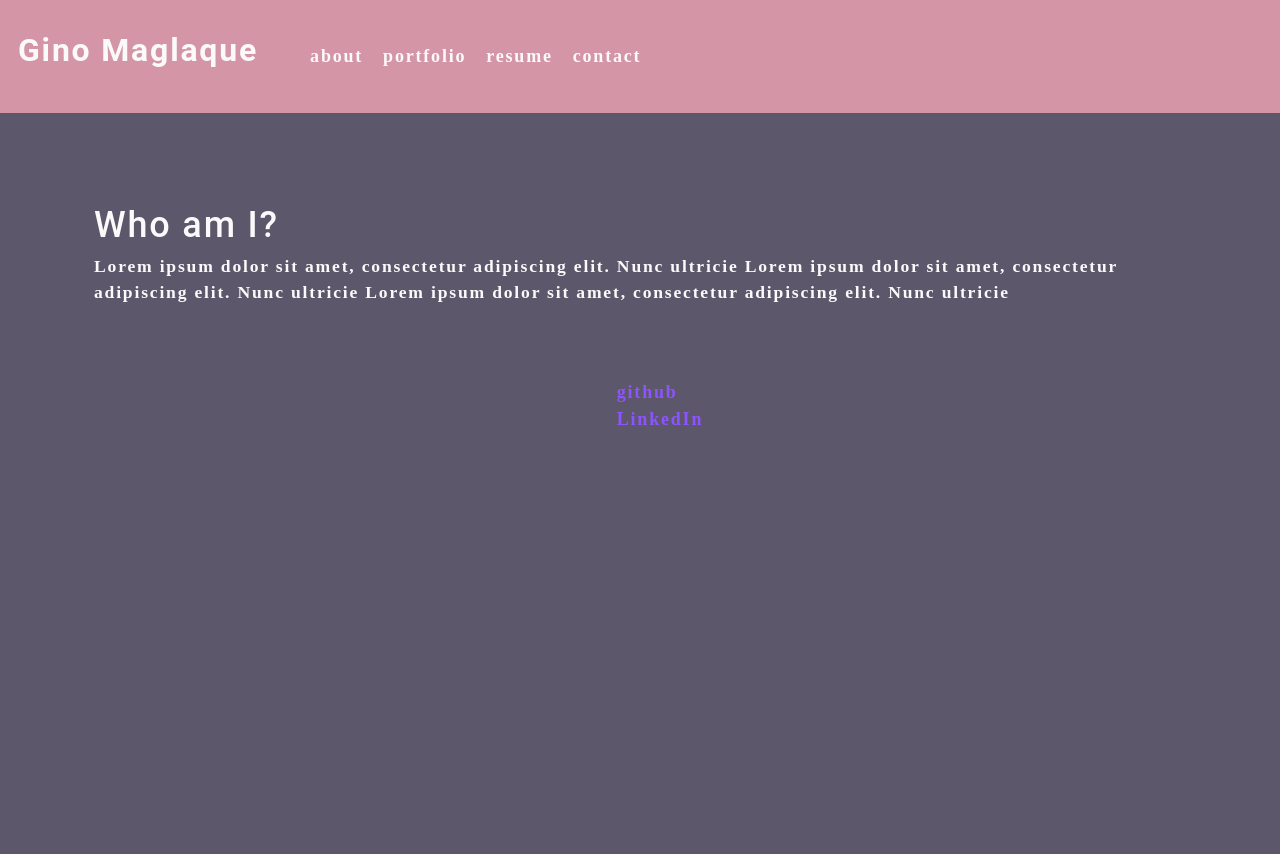
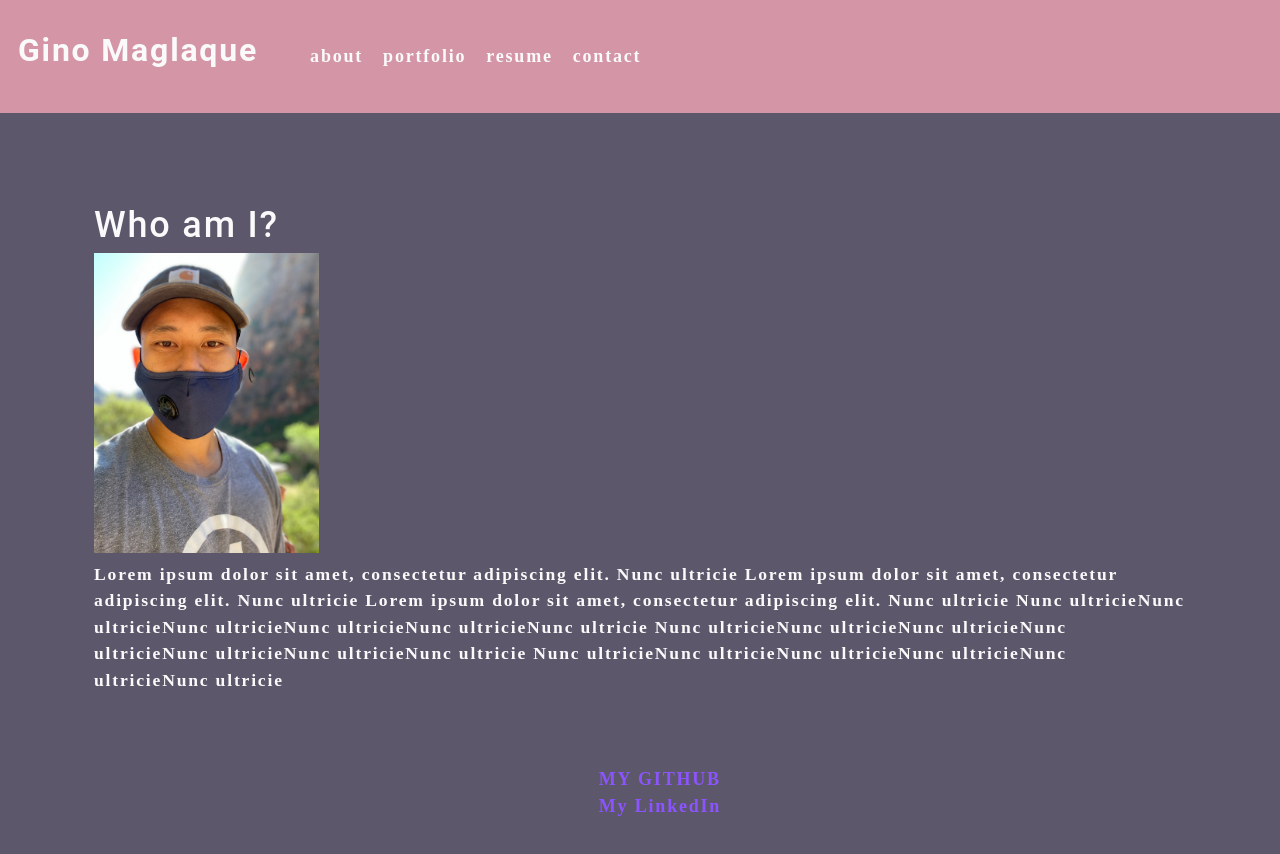
Before and after one commit to ginomaglaqueucla/react-portfolio-gm20, a React (Create React App) app in the folder react-portfolio/: page / in a window 1280 px wide. Shown: the top 854 px of the page. Before the commit the page ends 800 px from the top, so only its background shows below. Built offline with nearby package versions, Linux system fonts and the light colour scheme.

Commit message:
headshot

```diff
--- a/react-portfolio/src/components/About/index.js
+++ b/react-portfolio/src/components/About/index.js
@@ -4,11 +4,16 @@ function About() {
   return (
     <section className="my-5">
       <h1 id="about">Who am I?</h1>
-      <p>Lorem ipsum dolor sit amet, consectetur adipiscing elit.
-          Nunc ultricie Lorem ipsum dolor sit amet, consectetur adipiscing elit.
-          Nunc ultricie Lorem ipsum dolor sit amet, consectetur adipiscing elit.
-          Nunc ultricie
-        </p>
+      <div>
+        <img src={require(`../../assets/IMG_4257.JPG`).default} className='gino-img'></img>
+        <p>Lorem ipsum dolor sit amet, consectetur adipiscing elit. Nunc ultricie Lorem ipsum dolor sit amet, consectetur adipiscing elit.
+            Nunc ultricie Lorem ipsum dolor sit amet, consectetur adipiscing elit.
+            Nunc ultricie Nunc ultricieNunc ultricieNunc ultricieNunc ultricieNunc ultricieNunc ultricie
+            Nunc ultricieNunc ultricieNunc ultricieNunc ultricieNunc ultricieNunc ultricieNunc ultricie
+            Nunc ultricieNunc ultricieNunc ultricieNunc ultricieNunc ultricieNunc ultricie
+          </p>
+      </div>
+
     </section>
   );
 }
--- a/react-portfolio/src/components/Footer/index.js
+++ b/react-portfolio/src/components/Footer/index.js
@@ -5,13 +5,13 @@ function Footer() {
     <footer>
         <ul>
             <li>
-                <a>
-                    github
+                <a href='https://drive.google.com/file/d/1Y5RPY1ghopVbxfRkAkqpsLjIzMFF8TRl/view?usp=sharing'>
+                   MY GITHUB
                 </a>
             </li>
             <li>
-                <a>
-                    LinkedIn
+                <a href='https://www.linkedin.com/in/gino-maglaque-16820bb9/'>
+                    My LinkedIn
                 </a>
             </li>
         </ul>
--- a/react-portfolio/src/index.css
+++ b/react-portfolio/src/index.css
@@ -320,3 +320,8 @@ footer {
   align-items: center;
   bottom: 0
 }
+
+.gino-img {
+  height:300px;
+  width:auto;
+}
```
Also changed, not shown: react-portfolio/src/assets/IMG_4257.JPG (added), 1 other file (tests, documents, lock files or other folders).
